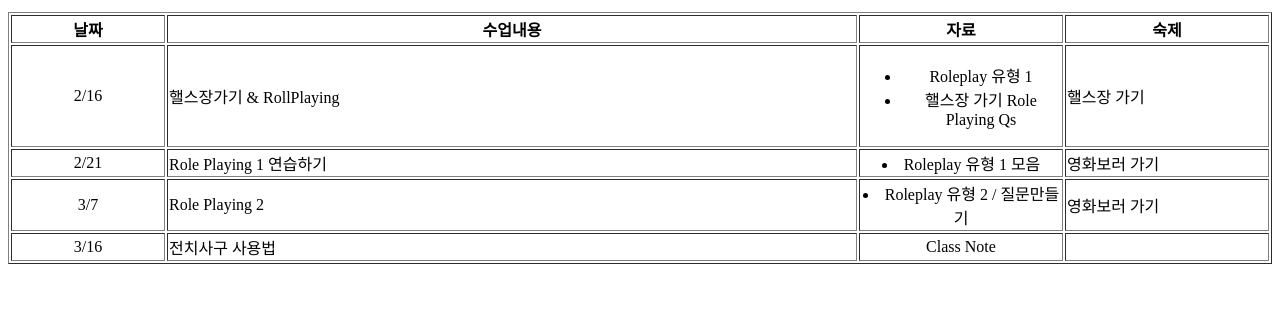
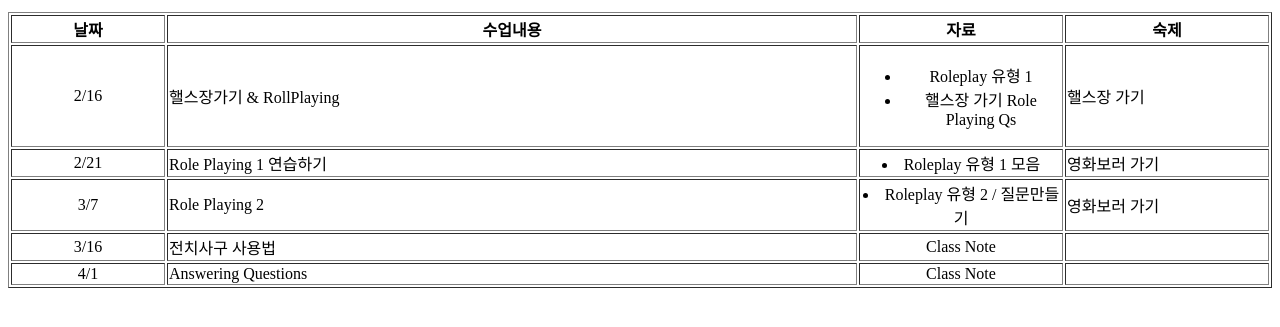
Before and after one commit to JohnathanIssac/CJWOpic, a plain HTML site: page index.html in a window 1280 px wide. Shown: the part 113-440 px from the top of the page. Drawn offline with Linux system fonts and the light colour scheme.

Commit message:
Update index.html

```diff
--- a/index.html
+++ b/index.html
@@ -54,6 +54,13 @@
                     <td id="file"><a href="220316_차재원님_32-50.pdf">Class Note</a></td>
                     <td><a href="#"></a></td>
                 </tr>
+
+                <tr>
+                    <td id="date">4/1</td>
+                    <td>Answering Questions</td>
+                    <td id="file"><a href="220401_차재원님_35-50.pdf">Class Note</a></td>
+                    <td><a href="#"></a></td>
+                </tr>
             </table>
         </div>
     </body>
```
